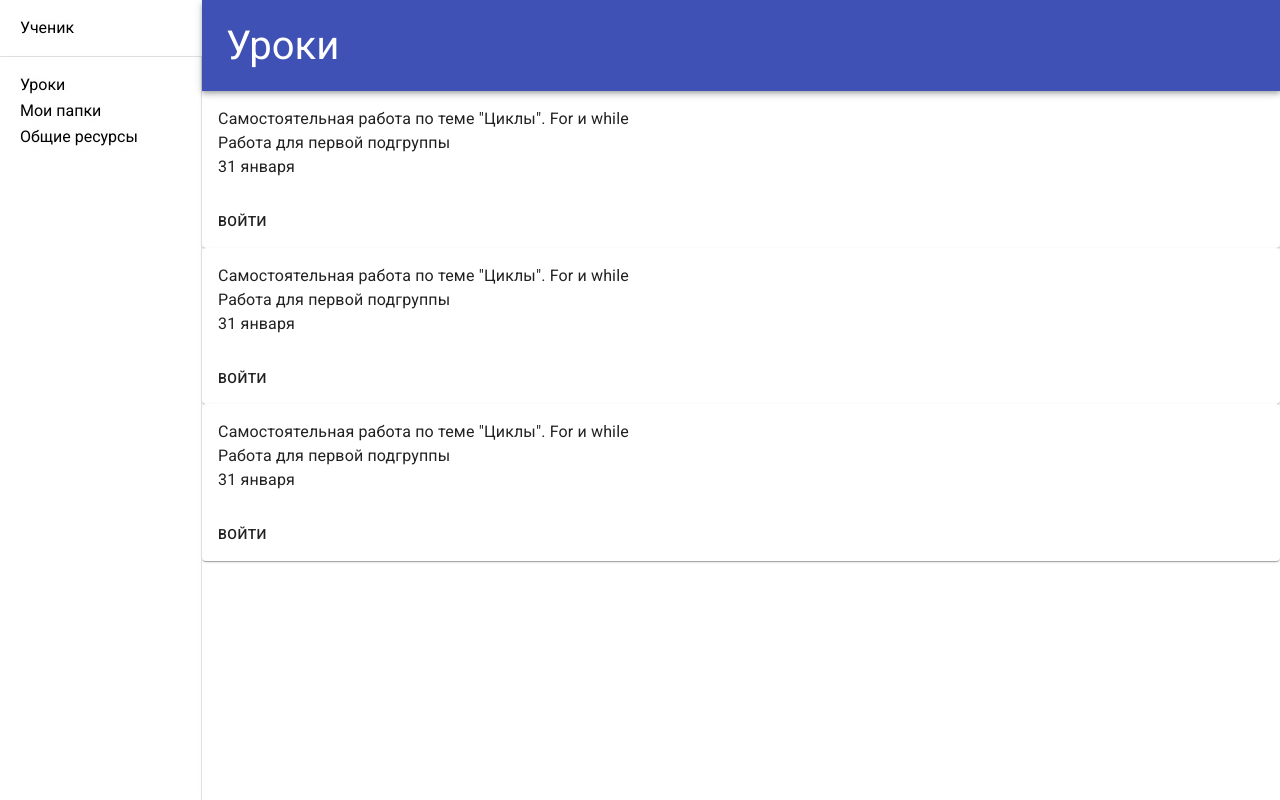
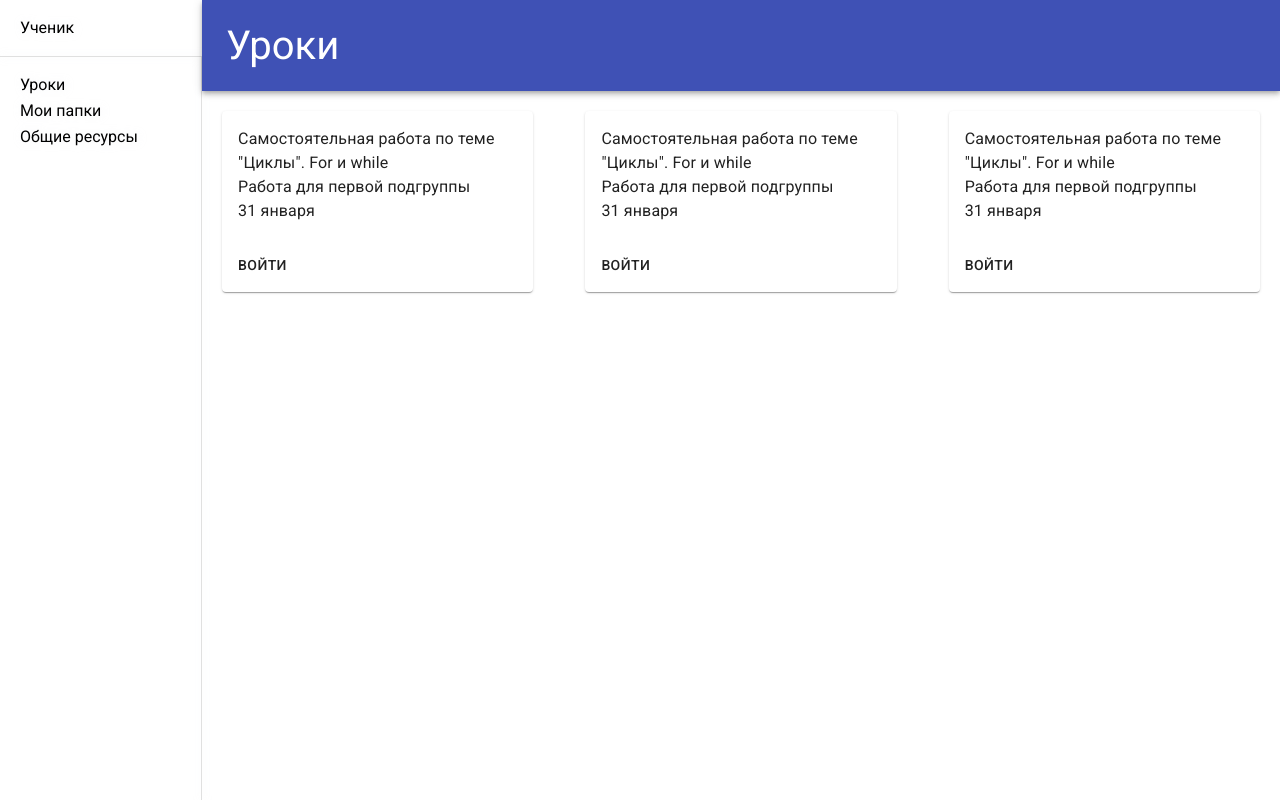
Before and after one commit to monkey-underground-coders/muc-servingbox-react, a React app: page / in a window 1280 px wide. Built offline with nearby package versions, Linux system fonts and the light colour scheme.

Commit message:
Change styles for cards

```diff
--- a/src/pages/Home/Main/Main.jsx
+++ b/src/pages/Home/Main/Main.jsx
@@ -4,6 +4,7 @@ import CardActions from "@material-ui/core/CardActions";
 import CardContent from "@material-ui/core/CardContent";
 import Button from "@material-ui/core/Button";
 import Typography from "@material-ui/core/Typography";
+import styles from "./Main.module.scss";
 
 const cardsInfo = [
   {
@@ -25,7 +26,8 @@ const cardsInfo = [
 
 const Main = () => {
   const renderedCards = cardsInfo.map((info) => (
-    <Card>
+    <div className={styles.cardWrapper}>
+      <Card className={styles.card}>
         <CardContent>
           <Typography>{info.title}</Typography>
           <Typography>{info.subTitle}</Typography>
@@ -35,9 +37,10 @@ const Main = () => {
           <Button>Войти</Button>
         </CardActions>
       </Card>
+    </div>
   ));
 
-  return <div>{renderedCards}</div>;
+  return <div className={styles.cardsWrapper}>{renderedCards}</div>;
 };
 
 export default Main;
--- /dev/null
+++ b/src/pages/Home/Main/Main.module.scss
@@ -0,0 +1,15 @@
+.cardWrapper {
+  display: flex;
+  width: 30%;
+}
+
+.cardsWrapper {
+  padding: 20px;
+  display: flex;
+  justify-content: space-between;
+  width: 100%;
+}
+
+.card {
+  width: 100%;
+}
```
Also changed, not shown: src/pages/Home/Main/Main.scss (deleted). Lines whose indentation alone changed are shown as unchanged.
